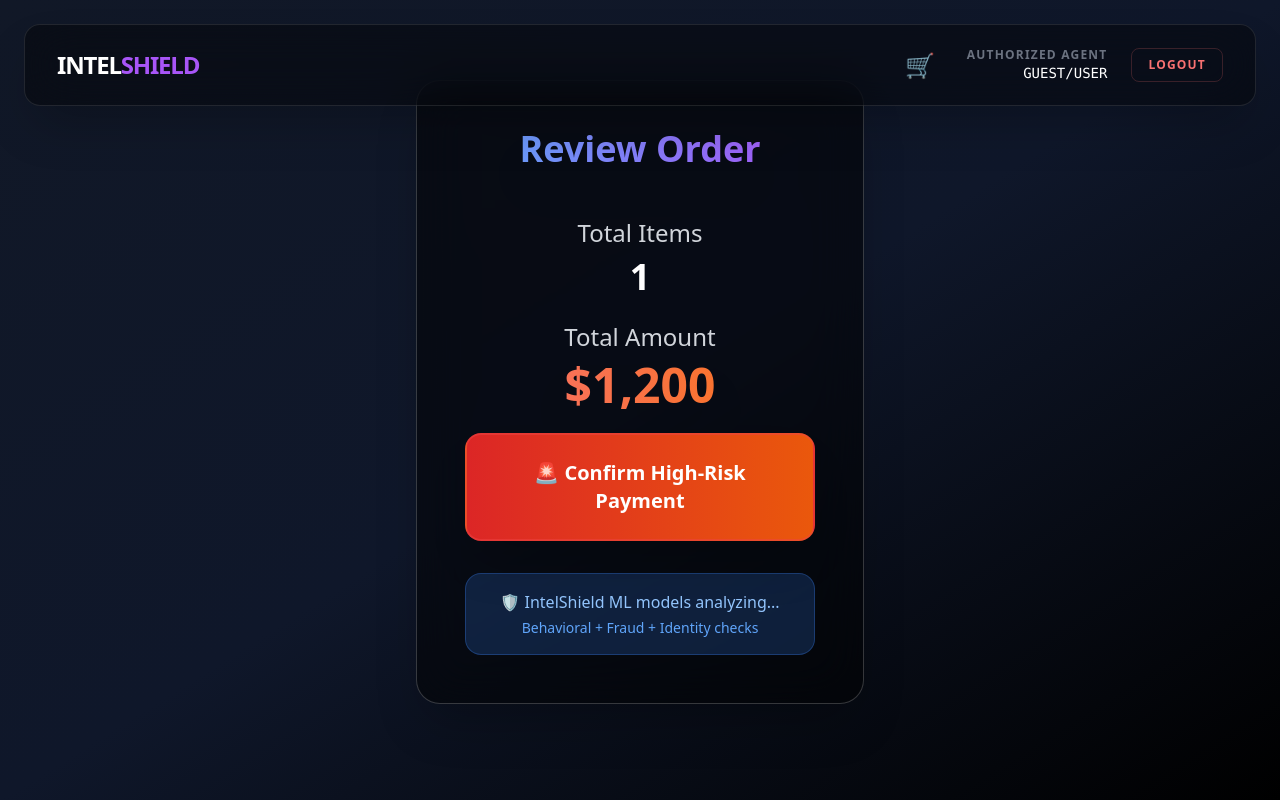
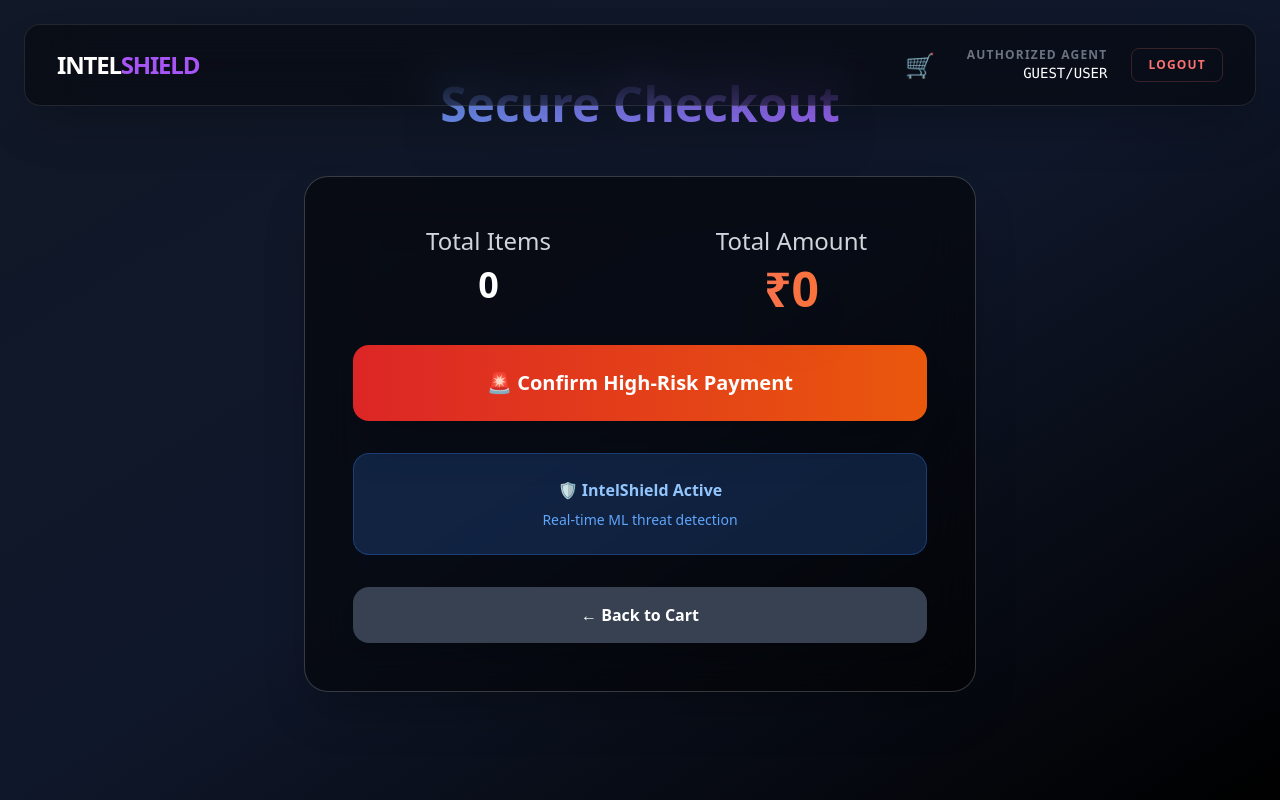
Before and after one commit to PraveenAmujuri/intelshield, a React (Vite) app in the folder frontend/: page /checkout in a window 1280 px wide. Built offline with nearby package versions, Linux system fonts and the light colour scheme; no server answers.

Commit message:
Update Checkout.jsx

```diff
--- a/frontend/src/pages/Checkout.jsx
+++ b/frontend/src/pages/Checkout.jsx
@@ -1,49 +1,53 @@
+import NavBar from "../components/NavBar";
+import { useCart } from "../contexts/CartContext";
 import { socket } from "../socket/socket";
-import NavBar from "../components/NavBar";
+import { Link } from "react-router-dom";
 
 export default function Checkout() {
-  const handleFinalPurchase = () => {
-    // Trigger high-risk intent packet
+  const { cartItems, totalPrice, totalItems } = useCart();
+
+  const handleHighRiskPurchase = () => {
     socket.emit("behavior_packet", {
       action: "FINAL_CHECKOUT_ATTEMPT",
+      amount: totalPrice,
+      items: cartItems.length,
       timestamp: Date.now(),
-      metadata: {
-        location: "Unknown", // Simulated metadata
-        device: navigator.userAgent
-      }
+      metadata: { location: "checkout", device: navigator.userAgent }
     });
-    alert("🛡️ IntelShield analyzing transaction...\nFraud models active!");
+    alert(`🛡️ IntelShield: HIGH-RISK ₹${totalPrice.toLocaleString()} DETECTED!`);
   };
 
   return (
     <>
       <NavBar />
       <div className="pt-20 pb-16 px-4 min-h-screen bg-gradient-to-br from-gray-900 via-slate-900 to-black">
-        <div className="max-w-md mx-auto bg-black/50 backdrop-blur-xl border border-white/20 rounded-3xl p-12 shadow-2xl">
-          <h2 className="text-4xl font-black text-center mb-12 bg-gradient-to-r from-blue-400 to-purple-500 bg-clip-text text-transparent drop-shadow-2xl">
-            Review Order
-          </h2>
-          <div className="space-y-6">
-            <div className="text-center">
-              <div className="text-2xl text-gray-300 mb-2">Total Items</div>
-              <div className="text-4xl font-bold text-white">1</div>
-            </div>
-            <div className="text-center">
-              <div className="text-2xl text-gray-300 mb-2">Total Amount</div>
-              <div className="text-5xl font-black bg-gradient-to-r from-red-400 to-orange-500 bg-clip-text text-transparent drop-shadow-2xl">
-                $1,200
+        <div className="max-w-2xl mx-auto">
+          <h1 className="text-5xl font-black text-center mb-12 bg-gradient-to-r from-blue-400 to-purple-500 bg-clip-text text-transparent drop-shadow-2xl">
+            Secure Checkout
+          </h1>
+          <div className="bg-black/50 backdrop-blur-xl border border-white/20 rounded-3xl p-12 shadow-2xl space-y-8">
+            <div className="grid grid-cols-2 gap-8 text-center">
+              <div>
+                <div className="text-2xl text-gray-300 mb-2">Total Items</div>
+                <div className="text-4xl font-bold text-white">{totalItems}</div>
+              </div>
+              <div>
+                <div className="text-2xl text-gray-300 mb-2">Total Amount</div>
+                <div className="text-5xl font-black bg-gradient-to-r from-red-400 to-orange-500 bg-clip-text text-transparent drop-shadow-2xl">
+                  ₹{totalPrice.toLocaleString()}
+                </div>
               </div>
             </div>
-            <button
-              onClick={handleFinalPurchase}
-              className="w-full bg-gradient-to-r from-red-600 to-orange-600 hover:from-orange-600 hover:to-red-600 text-white font-black py-6 px-8 rounded-2xl shadow-2xl hover:shadow-red-500/50 hover:scale-105 transform transition-all duration-300 text-xl border-2 border-red-500/50 hover:border-white/50"
-            >
+            <button onClick={handleHighRiskPurchase} className="w-full bg-gradient-to-r from-red-600 to-orange-600 hover:from-orange-600 hover:to-red-600 text-white font-black py-6 px-8 rounded-2xl shadow-2xl hover:shadow-red-500/50 hover:scale-105 transition-all duration-300 text-xl">
               🚨 Confirm High-Risk Payment
             </button>
-          </div>
-          <div className="mt-8 p-4 bg-blue-500/20 border border-blue-500/30 rounded-2xl text-center">
-            <p className="text-blue-300 font-medium">🛡️ IntelShield ML models analyzing...</p>
-            <p className="text-sm text-blue-400 mt-1">Behavioral + Fraud + Identity checks</p>
+            <div className="p-6 bg-blue-500/20 border border-blue-500/30 rounded-2xl text-center">
+              <p className="text-blue-300 font-bold mb-2">🛡️ IntelShield Active</p>
+              <p className="text-blue-400 text-sm">Real-time ML threat detection</p>
+            </div>
+            <Link to="/cart" className="block w-full text-center bg-gray-700 hover:bg-gray-600 text-white py-4 px-8 rounded-2xl font-bold shadow-lg hover:shadow-xl transition-all">
+              ← Back to Cart
+            </Link>
           </div>
         </div>
       </div>
```
